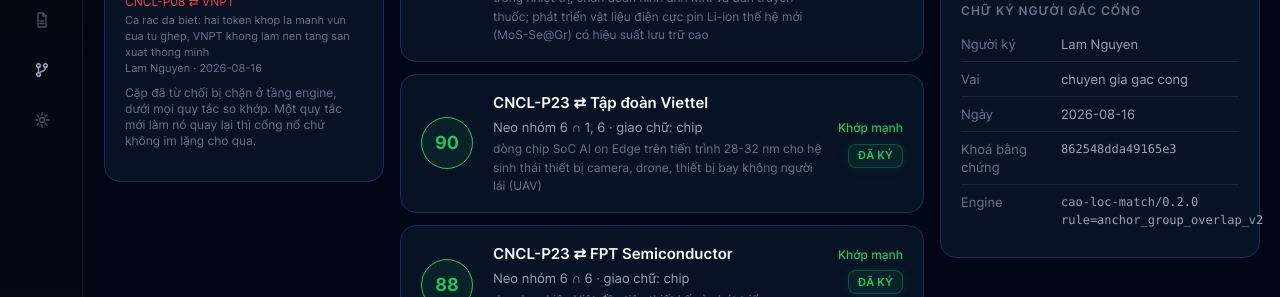
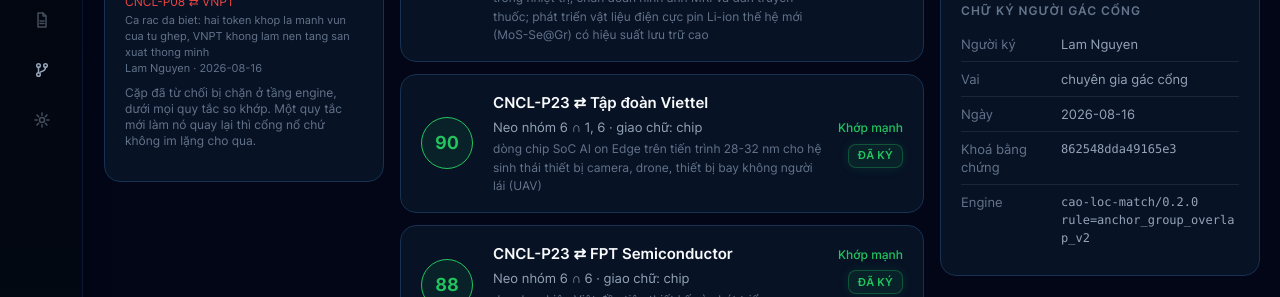
Before and after one commit to nclamvn/CLM, a Next.js app: page /dashboard/matching in a window 1280 px wide. Shown: the part 394-691 px from the top of the page. Built offline with nearby package versions, Linux system fonts and the light colour scheme; no server answers.

Commit message:
fix(ui): chu mono tran ra khoi cot chu ky; cot ten don vi 220px lam ten dai vo ba dong; nhan vai hien dung chinh ta (ly do tu choi giu nguyen chu cua nguoi)

```diff
--- a/components/dash/MatchingWorkbench.tsx
+++ b/components/dash/MatchingWorkbench.tsx
@@ -27,6 +27,11 @@ function thang(score: number): { label: string; tone: string } {
   if (score >= 0.50) return { label: 'Khớp vừa', tone: 'amber' };
   return { label: 'Khớp yếu', tone: 'red' };
 }
+
+// `role` la hang so do engine gan khi ky, khong phai chu cua nguoi ky. Hien no dung chinh
+// ta tieng Viet la DINH DANG, giong nhu hien ngay 2026-08-16 thanh 16/08/2026. Nguoc lai,
+// `ly_do` tu choi la CHU CUA NGUOI GAC CONG, tuyet doi khong duoc sua o lop hien thi.
+const nhanVai = (r: string) => (r === 'chuyen gia gac cong' ? 'chuyên gia gác cổng' : r);
 
 const tenCau = (id: string) => id.replace(' · nhu cầu quốc gia', '').replace('san_pham_', 'SP ');
 
@@ -153,7 +158,7 @@ export function MatchingWorkbench() {
             <div className="mw-eyebrow" style={{ marginTop: 'var(--space-4)' }}>Chữ ký người gác cổng</div>
             <ul className="mw-trail">
               <li><span className="mw-trail__k">Người ký</span><span className="mw-trail__v">{current.signoff.by}</span></li>
-              <li><span className="mw-trail__k">Vai</span><span className="mw-trail__v">{current.signoff.role}</span></li>
+              <li><span className="mw-trail__k">Vai</span><span className="mw-trail__v">{nhanVai(current.signoff.role)}</span></li>
               <li><span className="mw-trail__k">Ngày</span><span className="mw-trail__v">{current.signoff.date}</span></li>
               <li>
                 <span className="mw-trail__k">Khoá bằng chứng</span>
--- a/styles/dashboard.css
+++ b/styles/dashboard.css
@@ -386,7 +386,7 @@
 .dash-shell .reg-group__n { font-size: 12px; font-weight: 400; color: var(--color-text-muted); margin-left: var(--space-2); }
 .dash-shell .reg-unit { background: var(--color-bg-surface-1); border: var(--stroke-hairline) solid var(--color-border-subtle); border-radius: var(--radius-lg); margin-bottom: var(--space-3); }
 .dash-shell .reg-unit[open] { border-color: var(--color-border-strong); }
-.dash-shell .reg-unit__head { display: grid; grid-template-columns: 220px 1fr; gap: var(--space-2) var(--space-4); align-items: center; padding: var(--space-4) var(--space-5); cursor: pointer; list-style: none; }
+.dash-shell .reg-unit__head { display: grid; grid-template-columns: minmax(0, 2fr) auto; gap: var(--space-2) var(--space-4); align-items: center; padding: var(--space-4) var(--space-5); cursor: pointer; list-style: none; }
 .dash-shell .reg-unit__head::-webkit-details-marker { display: none; }
 .dash-shell .reg-unit__head:focus-visible { outline: var(--focus-ring-width) solid var(--color-border-focus); outline-offset: var(--focus-ring-offset); border-radius: var(--radius-md); }
 .dash-shell .reg-unit__name { font-size: 16px; line-height: 24px; font-weight: 600; color: var(--color-text-primary); }
@@ -468,7 +468,7 @@
 .dash-shell .mw-trail li { display: grid; grid-template-columns: 92px minmax(0, 1fr); gap: var(--space-2); padding: var(--space-2) 0; border-bottom: var(--stroke-hairline) solid var(--color-border-muted); font-size: 13px; line-height: 18px; }
 .dash-shell .mw-trail li:last-child { border-bottom: none; }
 .dash-shell .mw-trail__k { color: var(--color-text-muted); }
-.dash-shell .mw-trail__v { color: var(--color-text-secondary); }
+.dash-shell .mw-trail__v { color: var(--color-text-secondary); min-width: 0; overflow-wrap: anywhere; }
 .dash-shell .mw-trail li.is-claim .mw-trail__v { color: var(--color-accent-amber); }
 .dash-shell .mw-vouch { margin-top: var(--space-3); padding: var(--space-2_5) var(--space-3); border-radius: var(--radius-sm); background: var(--fill-blue-subtle); border: var(--stroke-hairline) solid var(--color-border-subtle); font-size: 12px; line-height: 16px; color: var(--color-text-secondary); }
 .dash-shell .mw-hint { font-size: 12px; line-height: 16px; color: var(--color-text-muted); margin: var(--space-2) 0 var(--space-3); }
```
Also changed, not shown: reports/man-registry.png (added), 1 other file (tests, documents, lock files or other folders).
